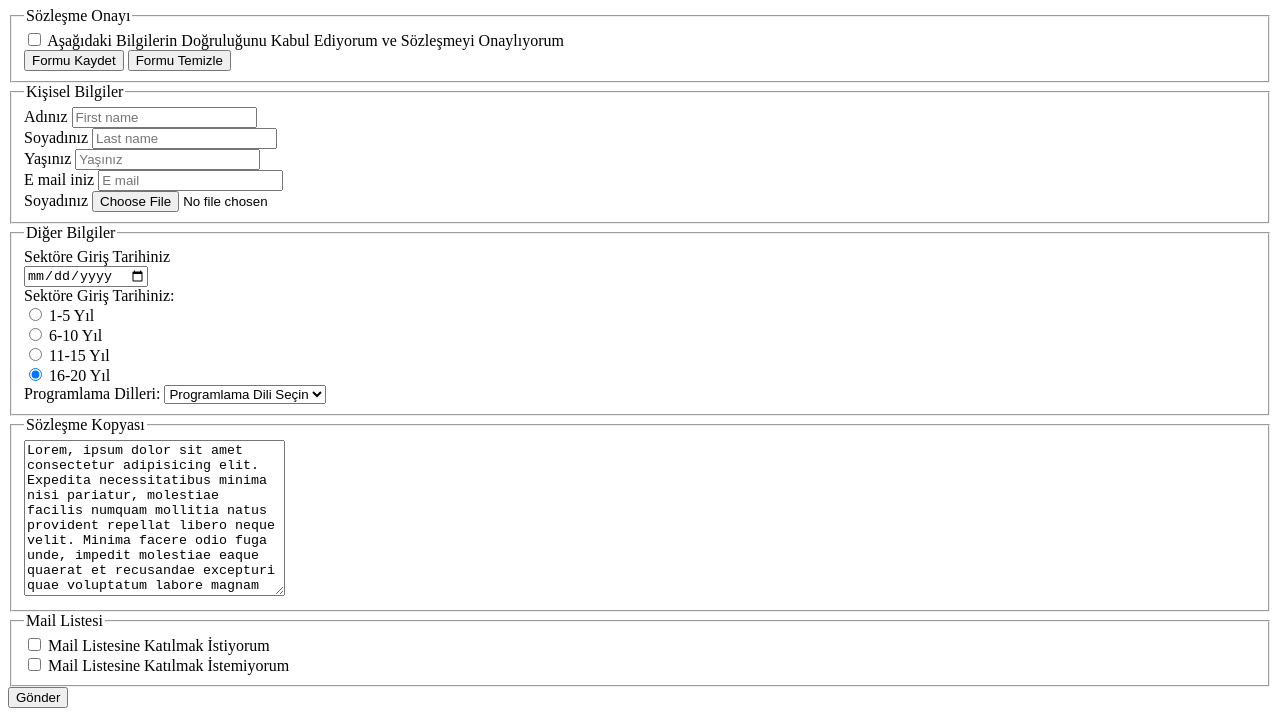
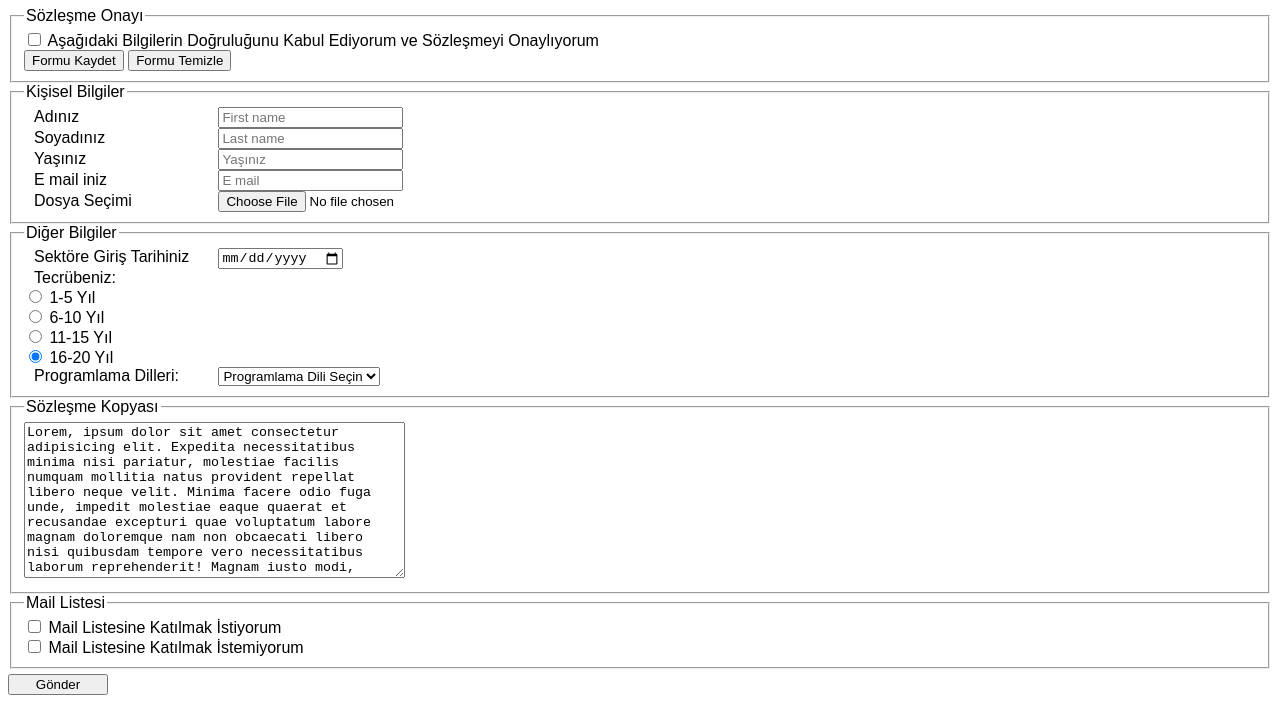
Before and after one commit to Leventturgay/formproje, a plain HTML site: page index.html in a window 1280 px wide. Shown: the part 73-800 px from the top of the page. Drawn offline with Linux system fonts and the light colour scheme.

Commit message:
versiyon4

```diff
--- a/index.html
+++ b/index.html
@@ -5,9 +5,10 @@
     <meta http-equiv="X-UA-Compatible" content="IE=edge" />
     <meta name="viewport" content="width=device-width, initial-scale=1.0" />
     <title>Form Çalışması</title>
+    <link rel="stylesheet" href="style.css" />
   </head>
   <body>
-    <h1 class="baslik1">Tasarım Porgramı Sözleşmesi</h1>
+    <h1 class="baslik1">Tasarım Programı Sözleşmesi</h1>
     <div>
       <form action="result.html">
         <fieldset>
@@ -31,7 +32,7 @@
         <fieldset>
           <legend>Kişisel Bilgiler</legend>
           <div class="col">
-            <label for="ad">Adınız</label>
+            <label for="ad" class="isimler">Adınız</label>
             <input
               type="text"
               class="form-control"
@@ -41,7 +42,7 @@
             />
           </div>
           <div class="col">
-            <label for="soyad">Soyadınız</label>
+            <label for="soyad" class="isimler">Soyadınız</label>
             <input
               type="text"
               class="form-control"
@@ -51,7 +52,7 @@
             />
           </div>
           <div class="col">
-            <label for="yas">Yaşınız</label>
+            <label for="yas" class="isimler">Yaşınız</label>
             <input
               type="number"
               class="form-control"
@@ -61,7 +62,7 @@
             />
           </div>
           <div class="col">
-            <label for="email">E mail iniz</label>
+            <label for="email" class="isimler">E mail iniz</label>
             <input
               type="email"
               class="form-control"
@@ -71,7 +72,7 @@
             />
           </div>
           <div class="col">
-            <label for="dosya">Soyadınız</label>
+            <label for="dosya" class="isimler">Dosya Seçimi</label>
             <input type="file"" class="form-control" placeholder="Dosya"
             aria-label="Last name" id="dosya" />
           </div>
@@ -79,7 +80,7 @@
         <fieldset>
           <legend>Diğer Bilgiler</legend>
           <div class="col">
-            <label for="tarih">Sektöre Giriş Tarihiniz</label> <br />
+            <label for="tarih" class="ikinci">Sektöre Giriş Tarihiniz</label>
             <input
               type="date"
               class="form-control"
@@ -88,7 +89,7 @@
               id="tarih"
             />
           </div>
-          <label for="giris">Sektöre Giriş Tarihiniz:</label>
+          <label for="giris" class="ikinci">Tecrübeniz:</label>
 
           <div class="form-check">
             <input
@@ -137,7 +138,7 @@
               16-20 Yıl
             </label>
           </div>
-          <label for="dil">Programlama Dilleri: </label>
+          <label for="dil" class="ikinci">Programlama Dilleri: </label>
           <select class="form-select" aria-label="Default select example">
             <option selected>Programlama Dili Seçin</option>
             <option value="PHP">PHP</option>
@@ -175,7 +176,7 @@ Lorem, ipsum dolor sit amet consectetur adipisicing elit. Expedita necessitatibu
           </label>
         </fieldset>
 
-        <input type="submit" value="Gönder" />
+        <input type="submit" value="Gönder" class="submit" />
       </form>
     </div>
   </body>
--- /dev/null
+++ b/style.css
@@ -0,0 +1,25 @@
+body {
+  font-family: Arial, Helvetica, sans-serif;
+}
+h1 {
+  text-align: center;
+}
+.isimler {
+  display: inline-block;
+  margin-left: 10px;
+  margin-right: 10px;
+  width: 170px;
+}
+.ikinci {
+  display: inline-block;
+  margin-left: 10px;
+  margin-right: 10px;
+  width: 170px;
+}
+#metin {
+  width: 375px;
+}
+.submit {
+  width: 100px;
+  margin-top: 5px;
+}
```
